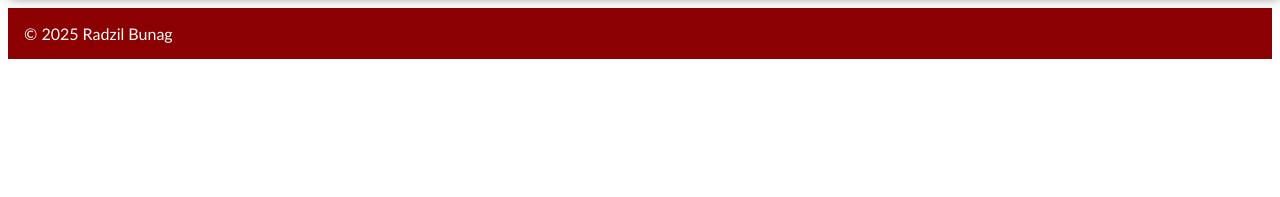
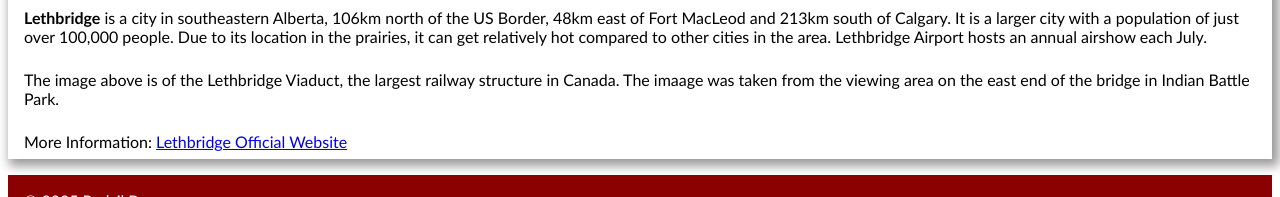
Before and after one commit to CanadaPlayz48/CPRG218B_travelogue_rb, a plain HTML site: page index.html in a window 1280 px wide. Shown: the part 3580-3777 px from the top of the page. Before the commit the page ends 3647 px from the top, so only its background shows below. Drawn offline with Linux system fonts and the light colour scheme.

Commit message:
Added extra content to all areas

```diff
--- a/index.html
+++ b/index.html
@@ -17,17 +17,21 @@
         <img src="https://i.ibb.co/SVmwLDf/Media-2.jpg" alt="LundbreckFallsAB" class="LocImgs">
         <p><strong>Lundbreck Falls</strong> is a waterfall located in the Pincher Creek Municipal District in Southwestern Alberta.
         It is on the Crowsnest River along Highway AB-3A west of the hamlet of Lundbreck, and is located 68km west of Fort MacLeod, 25km northwest of Pincher Creek and 200km south of Calgary. Lundbreck Falls is a part of the Lundbreck Falls Provincial Recreation Area, and contains a viewing area and campgound. The campgound is bookable via Alberta Parks' website.</p>
+        <p>The image above shows the waterfalls, taken on the rocks on the north side of the water. The rocks along the shore are accessible via a set of stairs located near the Highway 3A bridge.</p>
         <p>More Information: <a href="https://www.albertaparks.ca/parks/south/lundbreck-falls-pra/">Lundbreck Falls PRA - Alberta Parks</a></p>
 
         <hr class="dividers">
         <h3>Salmon Arm, BC</h3>
         <img src="https://i.ibb.co/7WQC5zy/Media.jpg" alt="SalmonArmBC" class="LocImgs">
         <p><strong>Salmon Arm</strong> is a town in central British Columbia, approximately 100km east of Kamloops, 110km north of Kelowna and 104km west of Revelstoke. It is one of the smaller towns in BC, having a population of around 24,000. Its location provides an impressive backdrop with nearby mountains and the lakeshore. Salmon Arm is also a great location for picnics, especially in the wharf park.</p>
+        <p>The image above shows the Salmon Arm marina, taken at the end of the wharf facing north. There are washroom facilities and an ice cream shop located at this spot. Boat rentals are also available during peak season.</p>
         <p>More Information: <a href="https://www.salmonarm.ca/">Salmon Arm Official Website</a></p>
         <hr class="dividers">
         <h3>Lethbridge, AB</h3>
         <img src="https://i.ibb.co/MhdLtJc/Media-1.jpg" alt="LethbrdigeAB" class="LocImgs">
-        <p><strong>Lethbridge</strong> is a city in southeastern Alberta, 106km north of the US Border, 48km east of Fort MacLeod and 213km south of Calgary. It is a larger city with a population of just over 100,000 people. Due to its location in the prairies, it can get relatively hot compared to other cities in the area. Lethbridge Airport hosts an annual airshow each July. The image above is of the Lethbridge Viaduct, the largest railway structure in Canada.</p>
+        <p><strong>Lethbridge</strong> is a city in southeastern Alberta, 106km north of the US Border, 48km east of Fort MacLeod and 213km south of Calgary. It is a larger city with a population of just over 100,000 people. Due to its location in the prairies, it can get relatively hot compared to other cities in the area. Lethbridge Airport hosts an annual airshow each July.</p>
+        <p>The image above is of the Lethbridge Viaduct, the largest railway structure in Canada. The imaage was taken from the viewing area on the east end of the bridge in Indian Battle Park.</p>
+
         <p>More Information: <a href="https://www.lethbridge.ca/">Lethbridge Official Website</a></p>
     </main>
     <footer>
```
